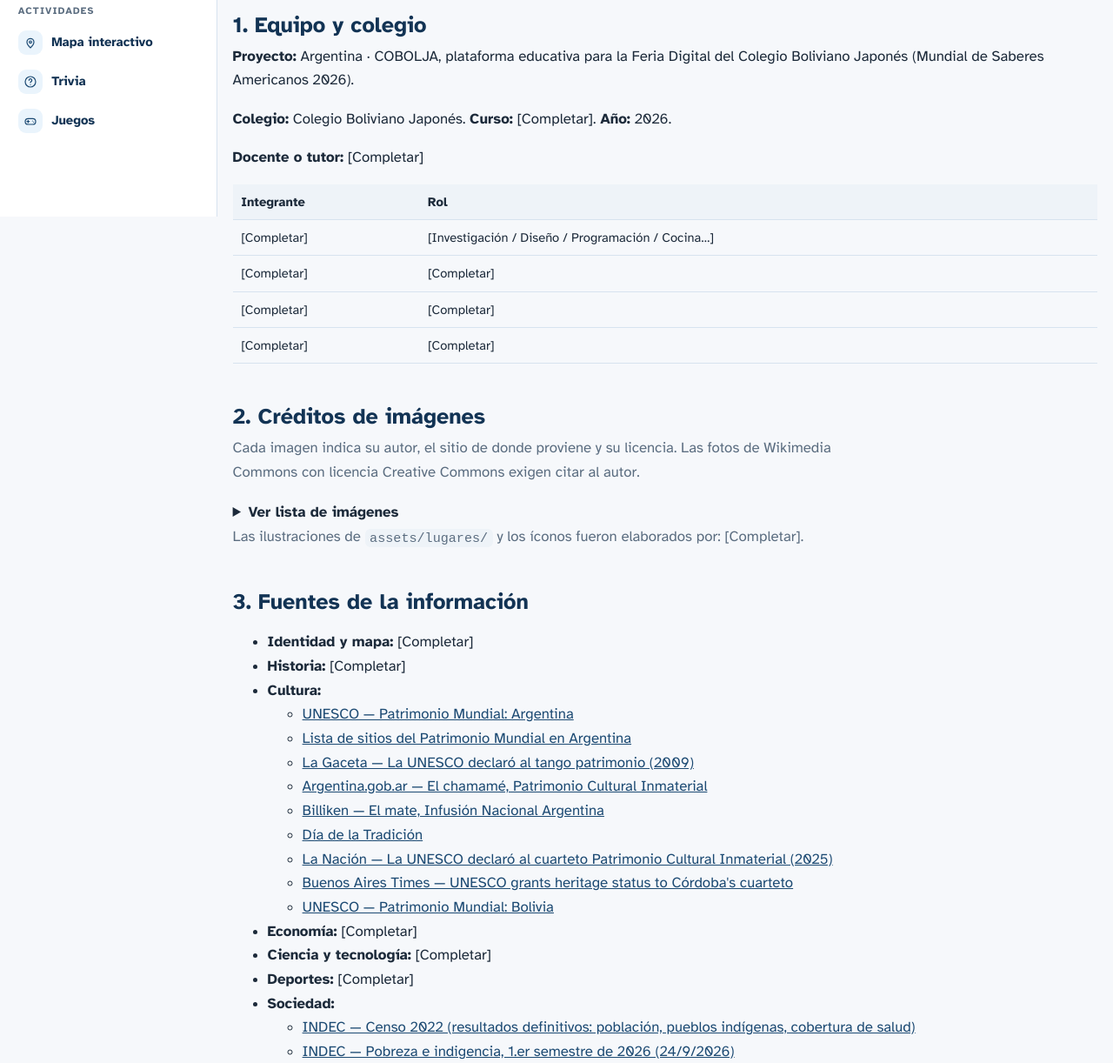
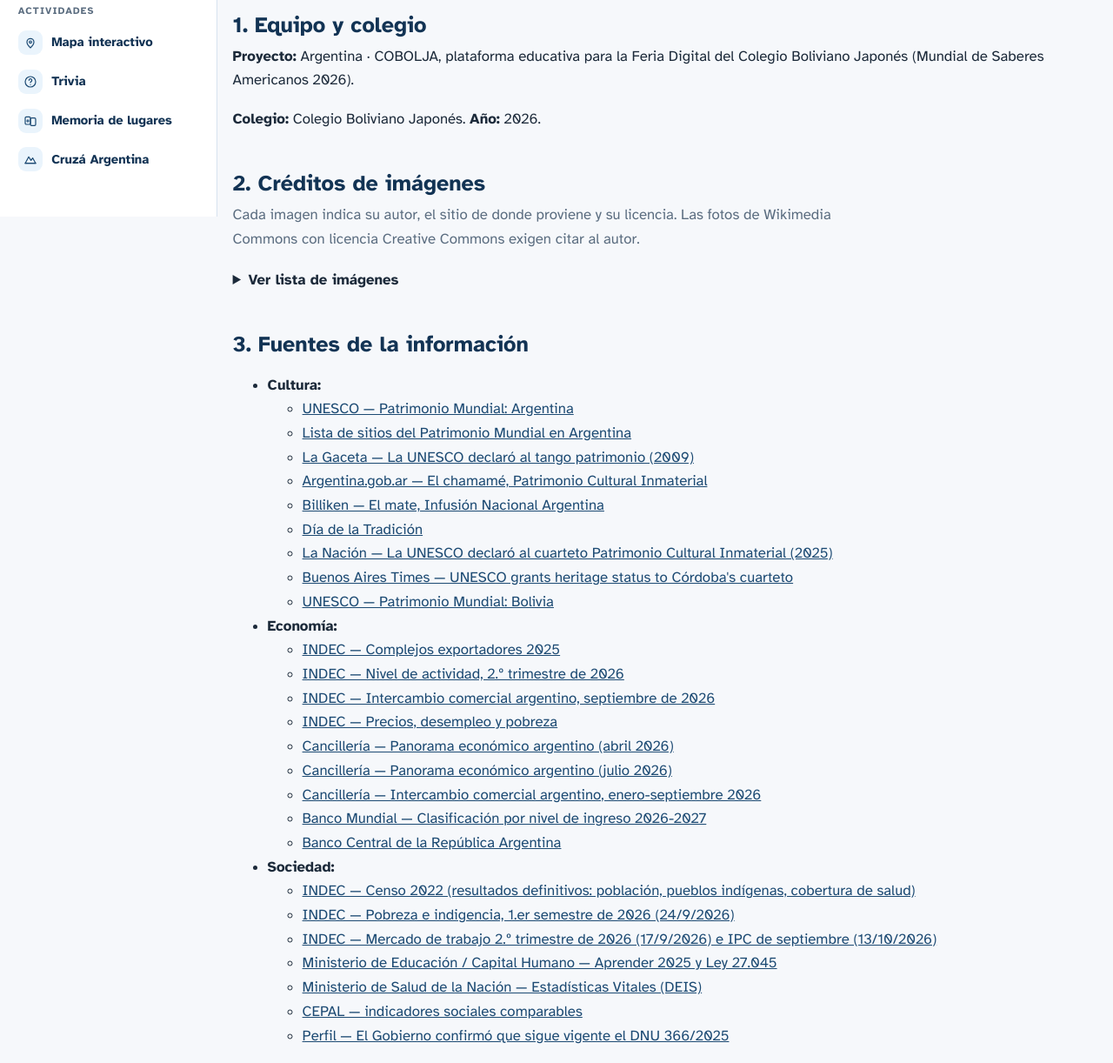
Before and after one commit to Ing-Regis-Jr/Cobolja-argentina, a plain HTML site: page pages/creditos.html in a window 1280 px wide. Shown: the part 551-1773 px from the top of the page at 87% size. Drawn offline with Linux system fonts and the light colour scheme.

Commit message:
ACTUALIZACION DE INICIO Y CREDITOS COMPLETOS

```diff
--- a/css/juegos.css
+++ b/css/juegos.css
@@ -375,10 +375,10 @@
   color: var(--azul);
 }
 
-/* ===== Inicio y página Juegos: tarjetas en 3 columnas ===== */
+/* ===== Inicio: tarjetas de actividades en 2 columnas ===== */
 
 .inicio-juegos {
-  grid-template-columns: repeat(3, minmax(0, 1fr));
+  grid-template-columns: repeat(2, minmax(0, 1fr));
 }
 
 /* ===== Pantallas pequeñas ===== */
--- a/js/nav.js
+++ b/js/nav.js
@@ -31,6 +31,10 @@
       '<svg viewBox="0 0 24 24"><circle cx="12" cy="12" r="9"/><path d="M9.5 9.5a2.5 2.5 0 1 1 3.5 2.3c-.7.4-1 1-1 1.7"/><path d="M12 17h.01"/></svg>',
     juegos:
       '<svg viewBox="0 0 24 24"><rect x="3" y="8" width="18" height="10" rx="5"/><path d="M8 11v4M6 13h4"/><path d="M15.5 12h.01M17.5 14h.01"/></svg>',
+    memoria:
+      '<svg viewBox="0 0 24 24"><rect x="3" y="5" width="9" height="13" rx="2"/><rect x="12" y="7" width="9" height="13" rx="2"/><path d="M7.5 10v4M5.5 12h4"/></svg>',
+    cruza:
+      '<svg viewBox="0 0 24 24"><path d="M3 19 9 8l4 6 3-4 5 9z"/><path d="M3 19h18"/></svg>',
     siguiente: '<svg viewBox="0 0 24 24"><path d="M9 5l7 7-7 7"/></svg>',
   };
 
@@ -55,12 +59,8 @@
   const actividades = [
     { icon: "mapa", href: "pages/mapa.html", label: "Mapa interactivo" },
     { icon: "trivia", href: "pages/trivia.html", label: "Trivia" },
-    {
-      icon: "juegos",
-      href: "pages/juegos.html",
-      label: "Juegos",
-      tambien: ["memoria.html", "rompecabezas.html", "atrapa.html"],
-    },
+    { icon: "memoria", href: "pages/memoria.html", label: "Memoria de lugares" },
+    { icon: "cruza", href: "pages/cruza.html", label: "Cruzá Argentina" },
   ];
   const base = document.body.dataset.base || "";
 
--- a/pages/creditos.html
+++ b/pages/creditos.html
@@ -36,37 +36,8 @@
                 </p>
                 <p>
                     <strong>Colegio:</strong> Colegio Boliviano Japonés.
-                    <strong>Curso:</strong> [Completar]. <strong>Año:</strong> 2026.
+                    <strong>Año:</strong> 2026.
                 </p>
-                <p><strong>Docente o tutor:</strong> [Completar]</p>
-                <div class="cred-scroll">
-                    <table class="cred-tabla">
-                        <thead>
-                            <tr>
-                                <th>Integrante</th>
-                                <th>Rol</th>
-                            </tr>
-                        </thead>
-                        <tbody>
-                            <tr>
-                                <td>[Completar]</td>
-                                <td>[Investigación / Diseño / Programación / Cocina…]</td>
-                            </tr>
-                            <tr>
-                                <td>[Completar]</td>
-                                <td>[Completar]</td>
-                            </tr>
-                            <tr>
-                                <td>[Completar]</td>
-                                <td>[Completar]</td>
-                            </tr>
-                            <tr>
-                                <td>[Completar]</td>
-                                <td>[Completar]</td>
-                            </tr>
-                        </tbody>
-                    </table>
-                </div>
             </section>
 
             <section class="sec-bloque" id="imagenes">
@@ -203,9 +174,10 @@
                                 </tr>
                                 <tr>
                                     <td>conclusion.jpg</td>
-                                    <td>[Completar]</td>
-                                    <td>[Completar]</td>
-                                    <td>[Completar]</td>
+                                    <td>ElGuruCesar</td>
+                                    <td><a href="https://commons.wikimedia.org/wiki/File:Bandera_argentina_en_Rosario,_Bv._Oro%C3%B1o_2018.jpg"
+                                            target="_blank" rel="noopener noreferrer">Wikimedia Commons</a></td>
+                                    <td>CC BY-SA 4.0</td>
                                 </tr>
                                 <tr>
                                     <td>cultura-gaucho.jpg</td>
@@ -216,9 +188,10 @@
                                 </tr>
                                 <tr>
                                     <td>cultura-lugares.jpg</td>
-                                    <td>[Completar]</td>
-                                    <td>[Completar]</td>
-                                    <td>[Completar]</td>
+                                    <td>Casa Rosada</td>
+                                    <td><a href="https://commons.wikimedia.org/wiki/File:Esteros_del_Iber%C3%A1_-_casarosada.gob.ar.jpg"
+                                            target="_blank" rel="noopener noreferrer">Wikimedia Commons</a></td>
+                                    <td>CC BY 2.5 AR</td>
                                 </tr>
                                 <tr>
                                     <td>cultura.jpg</td>
@@ -284,7 +257,7 @@
                                     <td>Dominio público</td>
                                 </tr>
                                 <tr>
-                                    <td>economia-contenedores.jpg</td>
+                                    <td>economia-comercio.jpg</td>
                                     <td>MIKEMDP</td>
                                     <td><a href="https://commons.wikimedia.org/wiki/File:Contenedores_en_el_Puerto.JPG"
                                             target="_blank" rel="noopener noreferrer">Wikimedia Commons</a></td>
@@ -589,9 +562,10 @@
                                 </tr>
                                 <tr>
                                     <td>lugares-casa-rosada.jpg</td>
-                                    <td>[Completar]</td>
-                                    <td>[Completar]</td>
-                                    <td>[Completar]</td>
+                                    <td>The Cosmonaut</td>
+                                    <td><a href="https://commons.wikimedia.org/wiki/File:Casa_Rosada_fa%C3%A7ade.jpg"
+                                            target="_blank" rel="noopener noreferrer">Wikimedia Commons</a></td>
+                                    <td>CC BY-SA 2.5 CA</td>
                                 </tr>
                                 <tr>
                                     <td>lugares-casa-tucuman.jpg</td>
@@ -602,15 +576,10 @@
                                 </tr>
                                 <tr>
                                     <td>lugares-glaciar-perito-moreno.jpg</td>
-                                    <td>[Completar]</td>
-                                    <td>[Completar]</td>
-                                    <td>[Completar]</td>
-                                </tr>
-                                <tr>
-                                    <td>lugares-iguazu.jpg</td>
-                                    <td>[Completar]</td>
-                                    <td>[Completar]</td>
-                                    <td>[Completar]</td>
+                                    <td>Luca Galuzzi (Lucag)</td>
+                                    <td><a href="https://commons.wikimedia.org/w/index.php?search=parque+nacional+los+glaciares&amp;title=Special%3AMediaSearch&amp;type=image"
+                                            target="_blank" rel="noopener noreferrer">Wikimedia Commons</a></td>
+                                    <td>CC BY-SA 2.5</td>
                                 </tr>
                                 <tr>
                                     <td>lugares-monumento-bandera.jpg</td>
@@ -635,9 +604,10 @@
                                 </tr>
                                 <tr>
                                     <td>lugares-ushuaia.jpg</td>
-                                    <td>[Completar]</td>
-                                    <td>[Completar]</td>
-                                    <td>[Completar]</td>
+                                    <td>W. Bulach</td>
+                                    <td><a href="https://commons.wikimedia.org/wiki/File:00_1909_Ushuaia_-_Argentinien.jpg"
+                                            target="_blank" rel="noopener noreferrer">Wikimedia Commons</a></td>
+                                    <td>CC BY-SA 4.0</td>
                                 </tr>
                                 <tr>
                                     <td>lugares.jpg</td>
@@ -648,15 +618,10 @@
                                 </tr>
                                 <tr>
                                     <td>mapa.jpg</td>
-                                    <td>[Completar]</td>
-                                    <td>[Completar]</td>
-                                    <td>[Completar]</td>
-                                </tr>
-                                <tr>
-                                    <td>musica-folklore-cosquin.jpg</td>
-                                    <td>[Completar]</td>
-                                    <td>[Completar]</td>
-                                    <td>[Completar]</td>
+                                    <td>John Cary</td>
+                                    <td><a href="https://commons.wikimedia.org/wiki/File:1801_Cary_Map_of_the_World_on_Mercator_Projection_-_Geographicus_-_WorldMerc-cary-1801.jpg"
+                                            target="_blank" rel="noopener noreferrer">Wikimedia Commons</a></td>
+                                    <td>Dominio público</td>
                                 </tr>
                                 <tr>
                                     <td>patrimonio-casa-curutchet.jpg</td>
@@ -834,12 +799,6 @@
                                     <td>CC BY-SA 3.0</td>
                                 </tr>
                                 <tr>
-                                    <td>trivia.jpg</td>
-                                    <td>[Completar]</td>
-                                    <td>[Completar]</td>
-                                    <td>[Completar]</td>
-                                </tr>
-                                <tr>
                                     <td>vestimenta-poncho-salteno.jpg</td>
                                     <td>mundo mágico</td>
                                     <td><a href="https://commons.wikimedia.org/w/index.php?search=poncho+salte%C3%B1o&amp;title=Special%3AMediaSearch&amp;type=image"
@@ -872,17 +831,11 @@
                         </table>
                     </div>
                 </details>
-                <p class="muted">
-                    Las ilustraciones de <code>assets/lugares/</code> y los íconos fueron
-                    elaborados por: [Completar].
-                </p>
             </section>
 
             <section class="sec-bloque" id="fuentes">
                 <h2>3. Fuentes de la información</h2>
                 <ul>
-                    <li><strong>Identidad y mapa:</strong> [Completar]</li>
-                    <li><strong>Historia:</strong> [Completar]</li>
                     <li>
                         <strong>Cultura:</strong>
                         <ul>
@@ -912,9 +865,20 @@
                                     rel="noopener noreferrer">UNESCO — Patrimonio Mundial: Bolivia</a></li>
                         </ul>
                     </li>
-                    <li><strong>Economía:</strong> [Completar]</li>
-                    <li><strong>Ciencia y tecnología:</strong> [Completar]</li>
-                    <li><strong>Deportes:</strong> [Completar]</li>
+                    <li>
+                        <strong>Economía:</strong>
+                        <ul>
+                            <li><a href="https://www.indec.gob.ar/uploads/informesdeprensa/complejos_03_2686A1604947.pdf" target="_blank" rel="noopener noreferrer">INDEC — Complejos exportadores 2025</a></li>
+                            <li><a href="https://www.indec.gob.ar/uploads/informesdeprensa/pib_09_26065D6A3612.pdf" target="_blank" rel="noopener noreferrer">INDEC — Nivel de actividad, 2.º trimestre de 2026</a></li>
+                            <li><a href="https://www.indec.gob.ar/ftp/ica_digital/ica_d_10_263F42E3F39F/" target="_blank" rel="noopener noreferrer">INDEC — Intercambio comercial argentino, septiembre de 2026</a></li>
+                            <li><a href="https://www.indec.gob.ar" target="_blank" rel="noopener noreferrer">INDEC — Precios, desempleo y pobreza</a></li>
+                            <li><a href="https://cancilleria.gob.ar/userfiles/ut/2026-04_panorama_economico_argentino.pdf" target="_blank" rel="noopener noreferrer">Cancillería — Panorama económico argentino (abril 2026)</a></li>
+                            <li><a href="https://cancilleria.gob.ar/userfiles/ut/2026-07_panorama_economico_argentino.pdf" target="_blank" rel="noopener noreferrer">Cancillería — Panorama económico argentino (julio 2026)</a></li>
+                            <li><a href="https://cancilleria.gob.ar/es/cei/actualidad/intercambio-comercial-argentino-enero-septiembre-2026" target="_blank" rel="noopener noreferrer">Cancillería — Intercambio comercial argentino, enero-septiembre 2026</a></li>
+                            <li><a href="https://blogs.worldbank.org/en/opendata/who-moves-up-and-why--a-closer-look-at-the-new-world-bank-group-" target="_blank" rel="noopener noreferrer">Banco Mundial — Clasificación por nivel de ingreso 2026-2027</a></li>
+                            <li><a href="https://www.bcra.gob.ar" target="_blank" rel="noopener noreferrer">Banco Central de la República Argentina</a></li>
+                        </ul>
+                    </li>
                     <li>
                         <strong>Sociedad:</strong>
                         <ul>
@@ -939,8 +903,6 @@
                                     vigente el DNU 366/2025</a></li>
                         </ul>
                     </li>
-                    <li><strong>Legislación:</strong> [Completar]</li>
-                    <li><strong>Arte culinario (receta de empanadas tucumanas):</strong> [Completar]</li>
                 </ul>
             </section>
 
@@ -956,8 +918,6 @@
                         <a href="https://www.openstreetmap.org/copyright" target="_blank"
                             rel="noopener">OpenStreetMap</a>.
                     </li>
-                    <li><strong>Supabase</strong>: ranking compartido (solo si se activó). [Confirmar]</li>
-                    <li><strong>Tipografías, íconos u otros recursos:</strong> [Completar]</li>
                 </ul>
             </section>
 
@@ -970,20 +930,16 @@
                 </p>
             </aside>
 
-            <section class="sec-bloque" id="agradecimientos">
-                <h2>5. Agradecimientos</h2>
-                <p>[Completar: familias, docentes, el colegio, quienes aportaron fotos propias…]</p>
-            </section>
 
             <section class="sec-bloque" id="contacto">
-                <h2>6. Contacto y versión</h2>
+                <h2>5. Contacto y versión</h2>
                 <ul>
-                    <li><strong>Contacto:</strong> [Completar, si el colegio lo autoriza]</li>
                     <li><strong>Versión:</strong> 1.0 · 2026</li>
                     <li>
-                        <strong>Código del proyecto:</strong>
-                        <a href="https://github.com/Ing-Regis-Jr/Cobolja-argentina" target="_blank"
-                            rel="noopener">GitHub · Cobolja-argentina</a>
+                        <strong>Contactos:</strong>
+                        <p>76041411</p>
+                        <p>62063202</p>
+
                     </li>
                 </ul>
             </section>
```
Also changed, not shown: index.html (+7 -3 lines), pages/juegos.html (deleted, +0 -37 lines), pages/memoria.html (+1 -1 lines).
